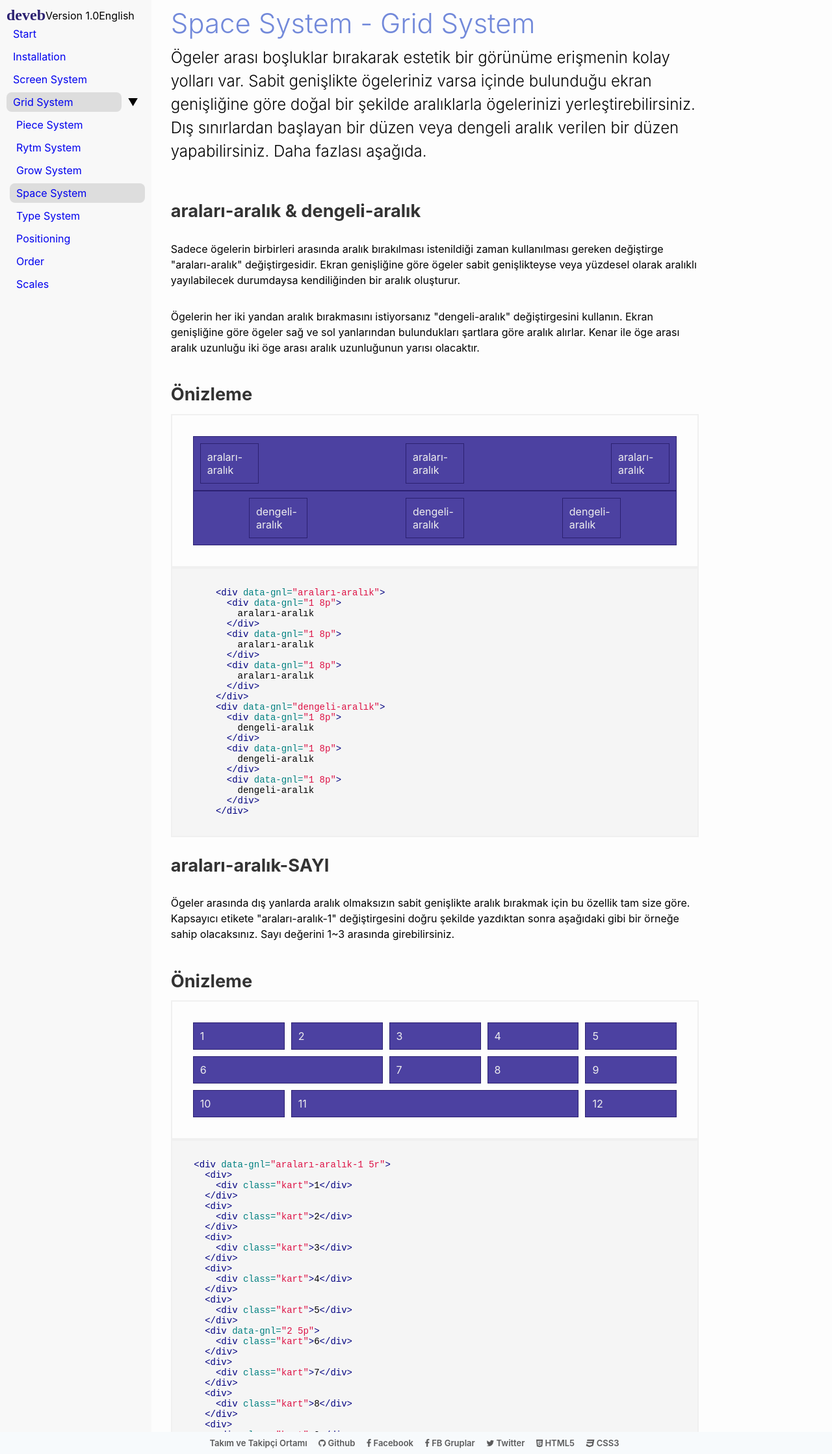
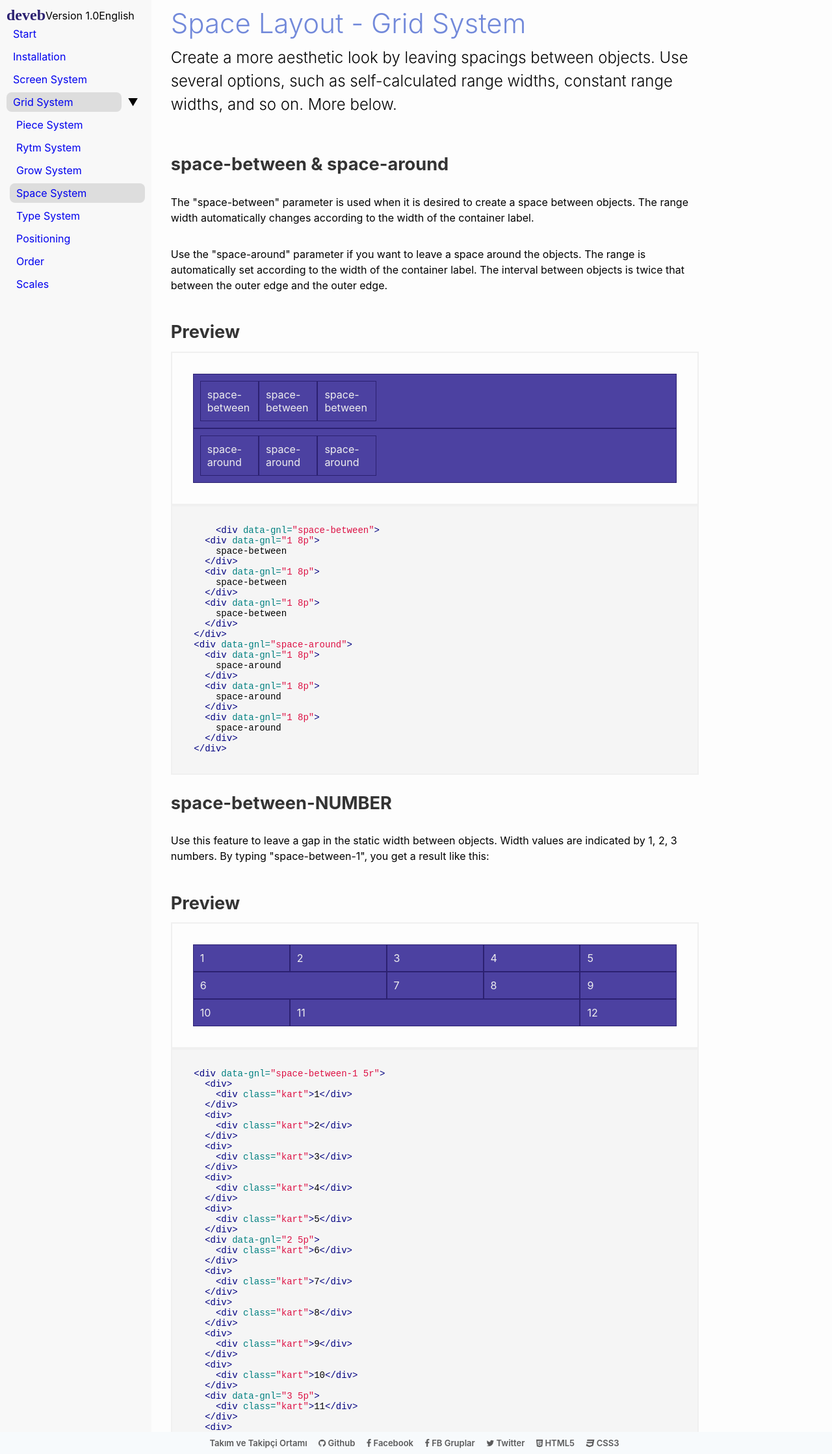
Before and after one commit to data-deveb/data-deveb.github.io, a Jekyll site: the page built from 1.0/en/kap-orgusu/aralik-duzeni.html, in a window 1280 px wide. Shown: the whole page at 65% size. Built offline with Jekyll 4.4.1, drawn with Linux system fonts in a browser that asks for light colours; some web fonts are replaced.

Commit message:
deveb 1.0 ingilizce
ingilizce çevirileri devam ediyor.

```diff
--- a/1.0/en/kap-orgusu/aralik-duzeni.html
+++ b/1.0/en/kap-orgusu/aralik-duzeni.html
@@ -1,82 +1,78 @@
 ---
 layout: s1n0/varsayilan
-title: Space System - Grid System
+title: Space Layout - Grid System
 ---
 	<p class="girlik">
-	  Ögeler arası boşluklar bırakarak estetik bir görünüme erişmenin kolay yolları var. Sabit genişlikte ögeleriniz varsa içinde bulunduğu ekran genişliğine göre doğal bir şekilde aralıklarla ögelerinizi yerleştirebilirsiniz. Dış sınırlardan başlayan bir düzen
-	  veya dengeli aralık verilen bir düzen yapabilirsiniz. Daha fazlası aşağıda.
+	  Create a more aesthetic look by leaving spacings between objects. Use several options, such as self-calculated range widths, constant range widths, and so on. More below.
 	</p>
 
-	<h3>araları-aralık & dengeli-aralık</h3>
+	<h3>space-between & space-around</h3>
 	<p>
-	  Sadece ögelerin birbirleri arasında aralık bırakılması istenildiği zaman kullanılması gereken değiştirge "araları-aralık" değiştirgesidir. Ekran genişliğine göre ögeler sabit genişlikteyse veya yüzdesel olarak aralıklı yayılabilecek durumdaysa kendiliğinden
-	  bir aralık oluşturur.
+	  The "space-between" parameter is used when it is desired to create a space between objects. The range width automatically changes according to the width of the container label.
 	</p>
 	<p>
-	  Ögelerin her iki yandan aralık bırakmasını istiyorsanız "dengeli-aralık" değiştirgesini kullanın. Ekran genişliğine göre ögeler sağ ve sol yanlarından bulundukları şartlara göre aralık alırlar. Kenar ile öge arası aralık uzunluğu iki öge arası aralık
-	  uzunluğunun yarısı olacaktır.
+	  Use the "space-around" parameter if you want to leave a space around the objects. The range is automatically set according to the width of the container label. The interval between objects is twice that between the outer edge and the outer edge.
 	</p>
 	<div class="örnek">
-	  <h3>Önizleme</h3>
+	  <h3>Preview</h3>
 	  <div class="önizleme">
-	    <div data-gnl="araları-aralık">
+	    <div data-gnl="space-between">
 	      <div data-gnl="1 8p">
-	        araları-aralık
+	        space-between
 	      </div>
 	      <div data-gnl="1 8p">
-	        araları-aralık
+	        space-between
 	      </div>
 	      <div data-gnl="1 8p">
-	        araları-aralık
+	        space-between
 	      </div>
 	    </div>
-	    <div data-gnl="dengeli-aralık">
+	    <div data-gnl="space-around">
 	      <div data-gnl="1 8p">
-	        dengeli-aralık
+	        space-around
 	      </div>
 	      <div data-gnl="1 8p">
-	        dengeli-aralık
+	        space-around
 	      </div>
 	      <div data-gnl="1 8p">
-	        dengeli-aralık
+	        space-around
 	      </div>
 	    </div>
 	  </div>
 	</div>
 	{% highlight html %}
-	<div data-gnl="araları-aralık">
+	<div data-gnl="space-between">
       <div data-gnl="1 8p">
-	    araları-aralık
+        space-between
       </div>
       <div data-gnl="1 8p">
-	    araları-aralık
+        space-between
       </div>
       <div data-gnl="1 8p">
-	    araları-aralık
+        space-between
       </div>
     </div>
-	<div data-gnl="dengeli-aralık">
+    <div data-gnl="space-around">
       <div data-gnl="1 8p">
-	    dengeli-aralık
+        space-around
       </div>
       <div data-gnl="1 8p">
-	    dengeli-aralık
+        space-around
       </div>
       <div data-gnl="1 8p">
-	    dengeli-aralık
+        space-around
       </div>
     </div>
 	{% endhighlight %}
 
-	<h3>araları-aralık-SAYI</h3>
+	<h3>space-between-NUMBER</h3>
 	<p>
-	  Ögeler arasında dış yanlarda aralık olmaksızın sabit genişlikte aralık bırakmak için bu özellik tam size göre. Kapsayıcı etikete "araları-aralık-1" değiştirgesini doğru şekilde yazdıktan sonra aşağıdaki gibi bir örneğe sahip olacaksınız. Sayı değerini
-	  1~3 arasında girebilirsiniz.
+	  Use this feature to leave a gap in the static width between objects. Width values are indicated by 1, 2, 3 numbers. By typing "space-between-1", you get a result like this:
 	</p>
 	<div class="örnek">
-	  <h3>Önizleme</h3>
+	  <h3>Preview</h3>
 	  <div class="önizleme-1">
-	    <div data-gnl="araları-aralık-1 5r">
+	    <div data-gnl="space-between-1 5r">
 	      <div>
 	        <div class="kart">1</div>
 	      </div>
@@ -117,7 +113,7 @@ title: Space System - Grid System
 	  </div>
 	</div>
 	{% highlight html %}
-    <div data-gnl="araları-aralık-1 5r">
+    <div data-gnl="space-between-1 5r">
       <div>
         <div class="kart">1</div>
       </div>
--- a/1.0/en/kap-orgusu/bicim-duzeni.html
+++ b/1.0/en/kap-orgusu/bicim-duzeni.html
@@ -1,6 +1,6 @@
 ---
 layout: s1n0/varsayilan
-title: Type System - Grid System
+title: Type Layout - Grid System
 ---
 
 <p class="girlik">
--- a/1.0/en/kap-orgusu/dizem-duzeni.html
+++ b/1.0/en/kap-orgusu/dizem-duzeni.html
@@ -1,6 +1,6 @@
 ---
 layout: s1n0/varsayilan
-title: Rytm System - Grid System
+title: Rytm Layout - Grid System
 ---
 <p class="girlik">
   Düzenli bir biçimde tekrar eden aynı genişliklere sahip kapsamlar oluşturmak için dizem
--- a/1.0/en/kap-orgusu/genlesme-duzeni.html
+++ b/1.0/en/kap-orgusu/genlesme-duzeni.html
@@ -1,6 +1,6 @@
 ---
 layout: s1n0/varsayilan
-title: Grow System - Grid System
+title: Grow Layout - Grid System
 ---
 
   <p>Basit şekilde genleşmeler belirterek kap alanları oluşturabilirsiniz. Genleşme düzeni "CSS FLEX" özelliği üzerine geliştirilmiştir. genleşme örgüsünün kullanımı için ekran özniteliklerine (data-gnl, data-mnk ...) "<span data-metin="ana">SAYIg</span>" sınıfını yazmanız yeterlidir. SAYI 1 ile 24 arasında değer alabilir. Örneğin sayfayı ikiye ayırıp sol tarafın sağ taraftan iki kat daha geniş olmasını istiyorsunuz. Bunun için data-gnl="2g" data-gnl="1g" öznitelikleri tanımlaybilirsiniz.</p>
--- a/1.0/en/kap-orgusu/parca-duzeni.html
+++ b/1.0/en/kap-orgusu/parca-duzeni.html
@@ -1,6 +1,6 @@
 ---
 layout: s1n0/varsayilan
-title: Piece System - Grid System
+title: Piece Layout - Grid System
 ---
   <p>
     Kap örgüsünün en çok kullanılan özelliği parça düzenidir. Parça düzeni kararlı
--- a/1.0/tr/kap-orgusu/aralik-duzeni.html
+++ b/1.0/tr/kap-orgusu/aralik-duzeni.html
@@ -3,8 +3,7 @@ layout: s1n0/varsayilan
 title: Aralık Düzeni
 ---
 	<p class="girlik">
-	  Ögeler arası boşluklar bırakarak estetik bir görünüme erişmenin kolay yolları var. Sabit genişlikte ögeleriniz varsa içinde bulunduğu ekran genişliğine göre doğal bir şekilde aralıklarla ögelerinizi yerleştirebilirsiniz. Dış sınırlardan başlayan bir düzen
-	  veya dengeli aralık verilen bir düzen yapabilirsiniz. Daha fazlası aşağıda.
+	  Ögeler arası aralıklar bırakarak daha estetik görünüm oluşturun. Kendiliğinden hesaplanan aralık genişlikleri, sabit aralık genişlikleri gibi bir kaç seçenekten istediğinizi kullanın. Daha fazlası aşağıda.
 	</p>
 
 	<h3>araları-aralık & dengeli-aralık</h3>
@@ -70,8 +69,7 @@ title: Aralık Düzeni
 
 	<h3>araları-aralık-SAYI</h3>
 	<p>
-	  Ögeler arasında dış yanlarda aralık olmaksızın sabit genişlikte aralık bırakmak için bu özellik tam size göre. Kapsayıcı etikete "araları-aralık-1" değiştirgesini doğru şekilde yazdıktan sonra aşağıdaki gibi bir örneğe sahip olacaksınız. Sayı değerini
-	  1~3 arasında girebilirsiniz.
+	  Ögeler arasında sabit genişlikte aralık bırakmak için bu özelliği kullanın. Genişlik değerleri 1, 2, 3 sayılarıyla gösterilir. Değiştirgeyi "araları-aralık-1" gibi yazarak aşağıdaki gibi bir sonuç elde edersiniz.
 	</p>
 	<div class="örnek">
 	  <h3>Önizleme</h3>
```
Lines whose indentation alone changed are shown as unchanged.
